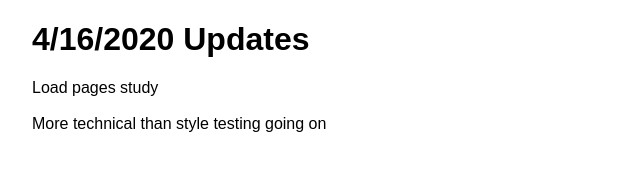
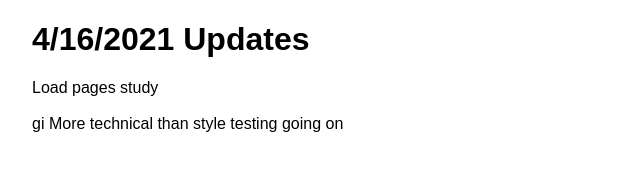
Before and after one commit to 242terk242/gatsby-site, a Gatsby site: page / in a window 1280 px wide. Shown: the part 434-604 px from the top of the page, 283-923 px from the left. Built offline with nearby package versions, Linux system fonts and the light colour scheme; Gatsby itself is replaced by a stand-in of ours.

Commit message:
date update

```diff
--- a/src/pages/index.js
+++ b/src/pages/index.js
@@ -5,10 +5,10 @@ import Layout from "../components/layout"
 export default function Home() {
   return (
   <Layout>
-    <h1>4/16/2020 Updates</h1>
+    <h1>4/16/2021 Updates</h1>
     <p>
       Load pages study
-<br/><br/>
+<br/><br/>gi
       More technical than style testing going on
     </p>
 
```
